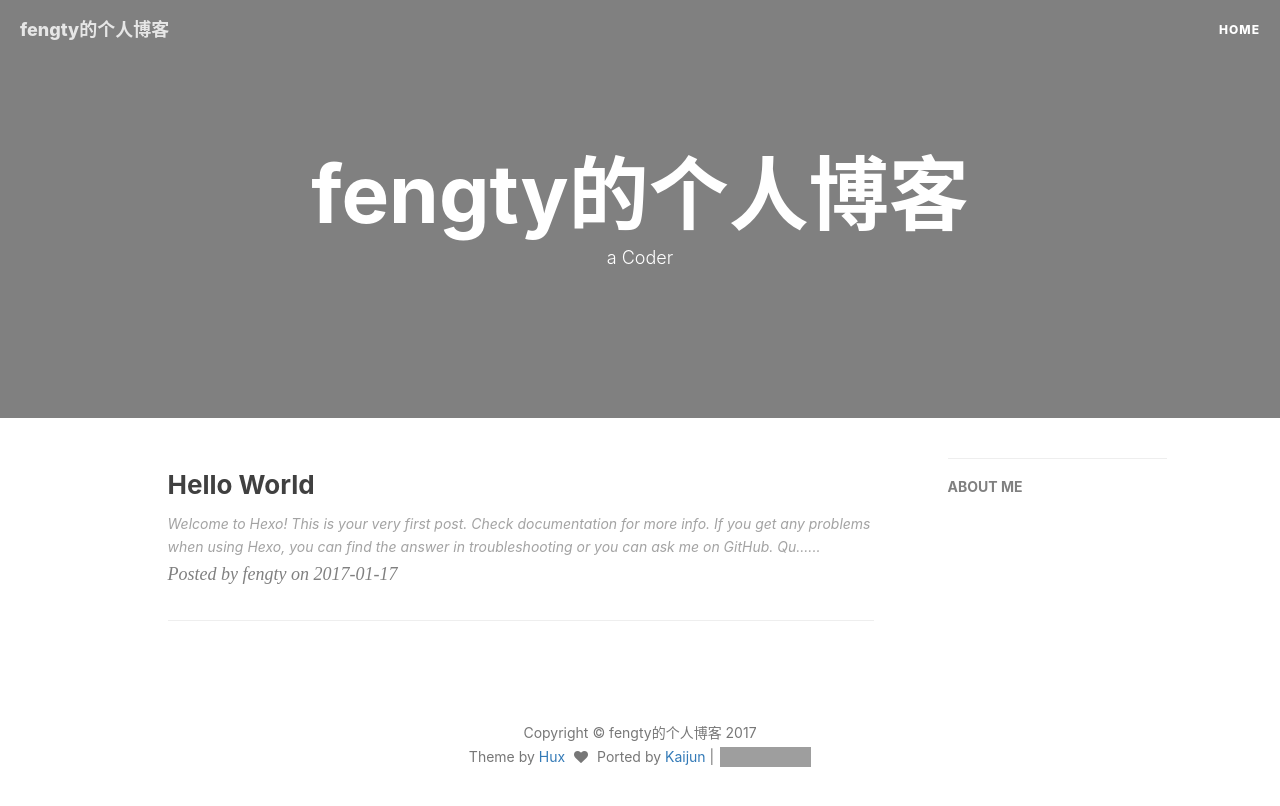
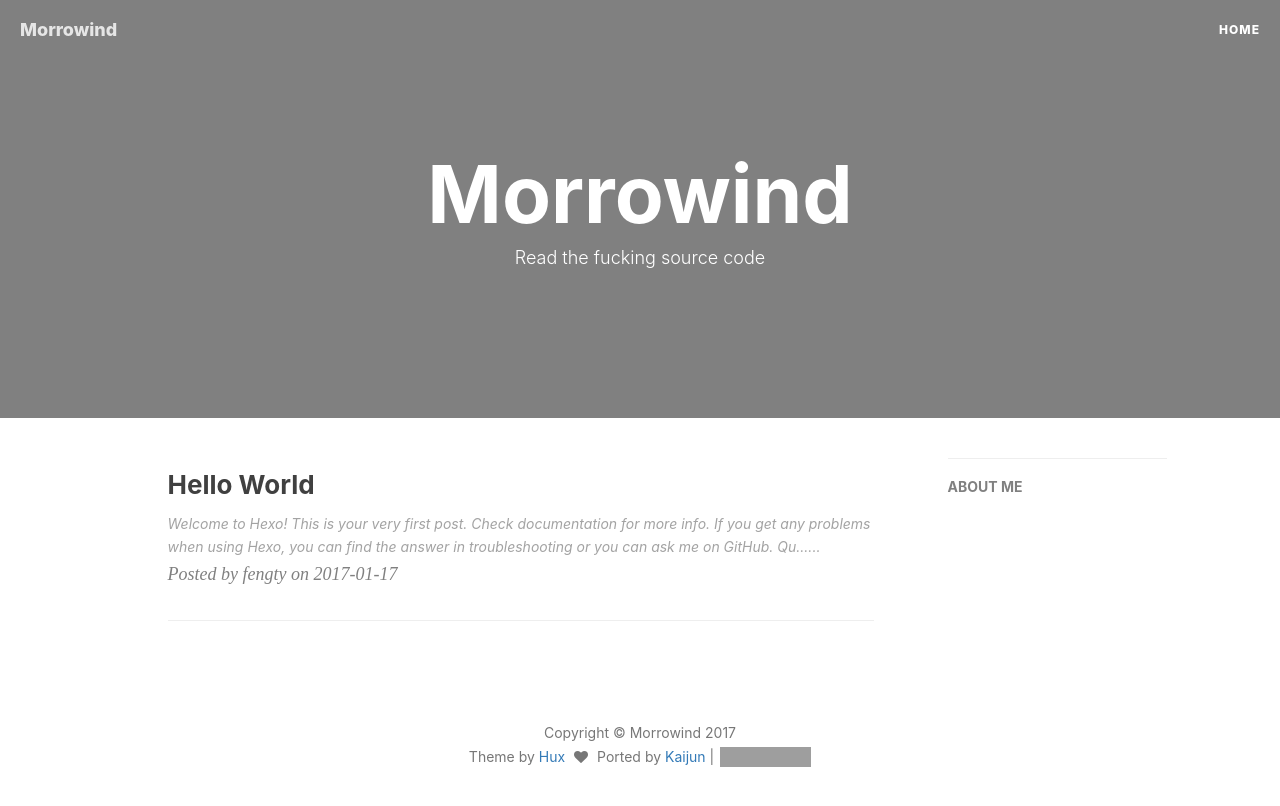
Before and after one commit to xingchenfengn/xingchenfengn.github.io, a plain HTML site: page index.html in a window 1280 px wide. Drawn offline with nearby package versions, Linux system fonts and the light colour scheme; grey boxes are pictures that could not be loaded.

Commit message:
Site updated: 2017-01-17 19:05:56

```diff
--- a/index.html
+++ b/index.html
@@ -13,7 +13,7 @@
 
     <title>
 
-          fengty的个人博客 | Brige Blog
+          邢志桥的个人博客 | Brige Blog
 
     </title>
 
@@ -67,7 +67,7 @@
                 <span class="icon-bar"></span>
                 <span class="icon-bar"></span>
             </button>
-            <a class="navbar-brand" href="/">fengty的个人博客</a>
+            <a class="navbar-brand" href="/">Morrowind</a>
         </div>
 
         <!-- Collect the nav links, forms, and other content for toggling -->
@@ -129,9 +129,9 @@
         <div class="row">
             <div class="col-lg-8 col-lg-offset-2 col-md-10 col-md-offset-1 ">
                 <div class="site-heading">
-                    <h1>fengty的个人博客</h1>
+                    <h1>Morrowind</h1>
                     <!--<hr class="small">-->
-                    <span class="subheading">a Coder</span>
+                    <span class="subheading">Read the fucking source code</span>
                 </div>
             </div>
         </div>
@@ -262,7 +262,7 @@ Qu......
 
                 </ul>
                 <p class="copyright text-muted">
-                    Copyright &copy; fengty的个人博客 2017
+                    Copyright &copy; Morrowind 2017
                     <br>
                     Theme by <a href="http://huangxuan.me">Hux</a>
                     <span style="display: inline-block; margin: 0 5px;">
```
Also changed, not shown: 2017/01/17/hello-world/index.html (+3 -3 lines), archives/2017/01/index.html (+3 -3 lines), archives/2017/index.html (+3 -3 lines), archives/index.html (+3 -3 lines).
